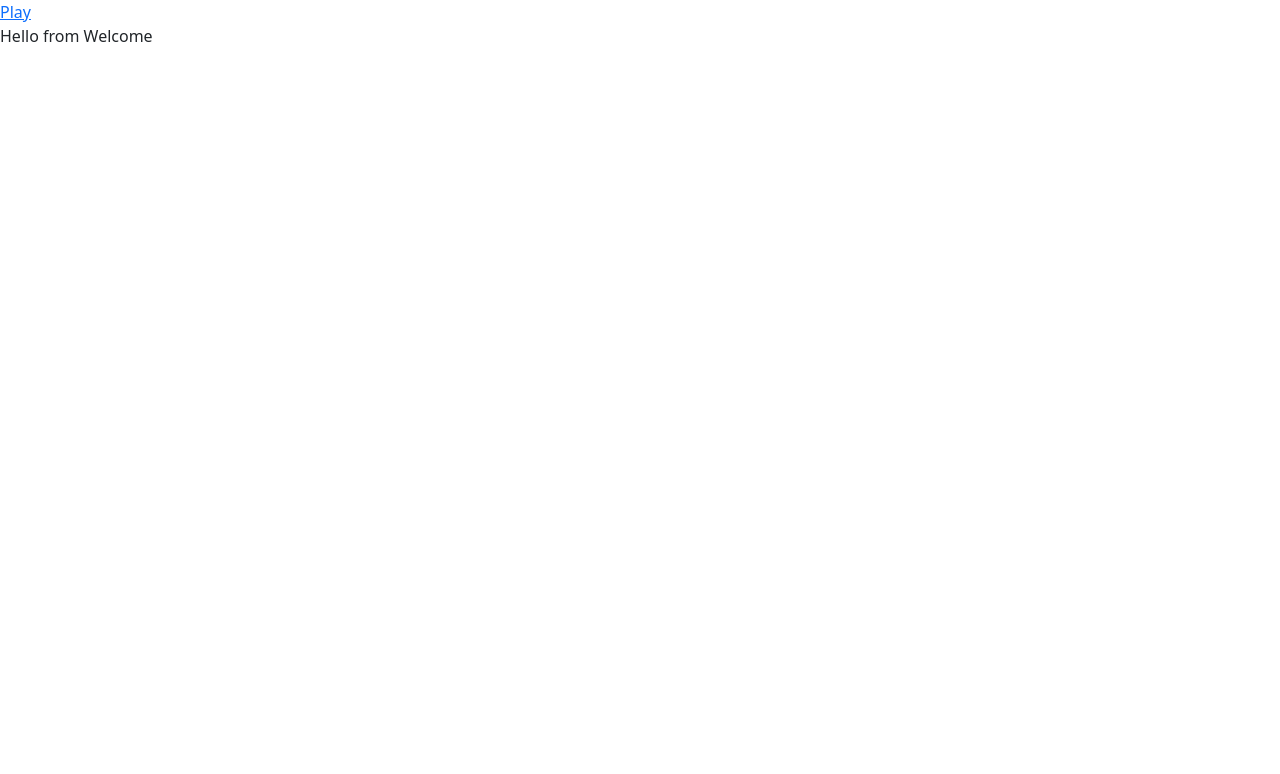
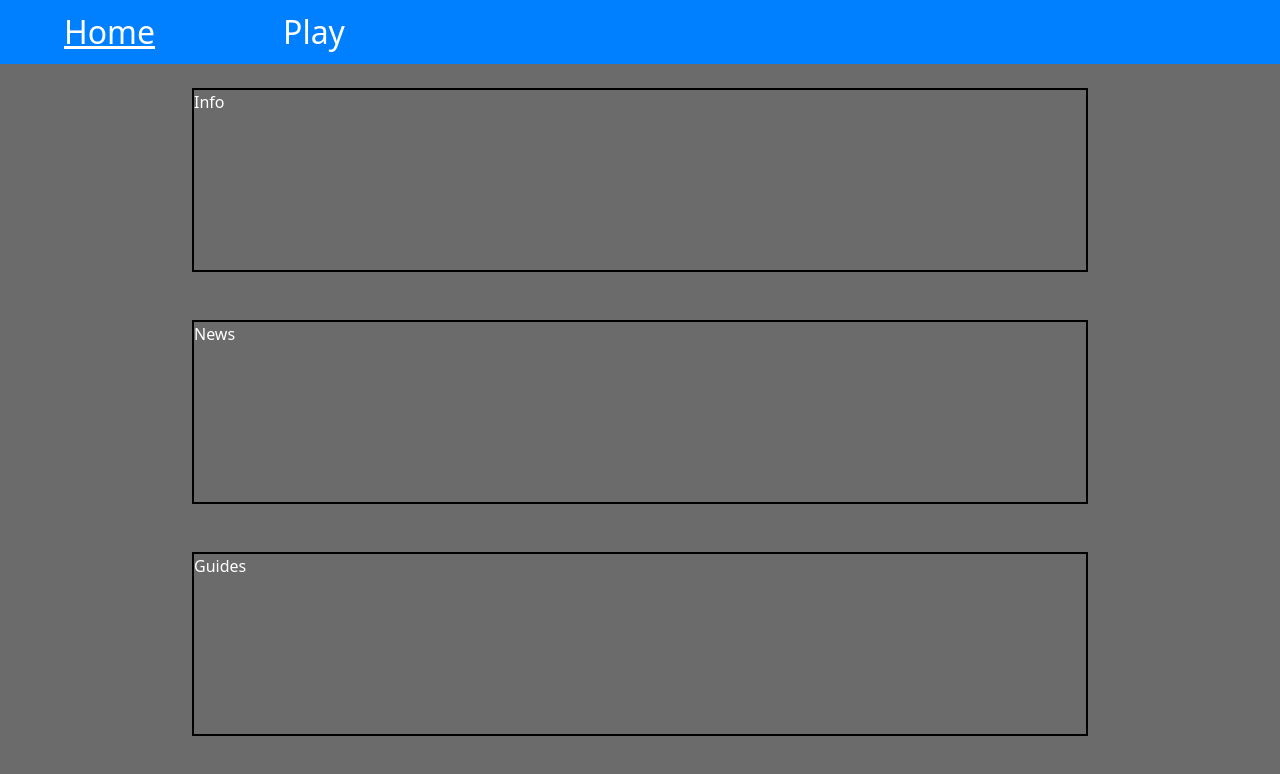
Before and after one commit to TuckTuckC/Precision-Trainer, a React (Create React App) app: page / in a window 1280 px wide. Shown: the top 774 px of the page. Built offline with nearby package versions, Linux system fonts and the light colour scheme.

Commit message:
added styles to welcome page

```diff
--- a/src/Components/Clicking/Clicking.css
+++ b/src/Components/Clicking/Clicking.css
@@ -1,3 +1,9 @@
+.container {
+    display: flex;
+    flex-direction: column;
+    align-items: center;
+}
+
 .playBoard {
     display: grid;
     grid-template-columns: 1fr 1fr 1fr 1fr 1fr 1fr 1fr 1fr 1fr 1fr;
@@ -8,3 +14,15 @@
     margin: 5vh 0 0 0;
     background-color: rgb(132, 132, 132);
 }
+
+.challenge {
+    position: absolute;
+    right: 0;
+    top: 0;
+    display: flex;
+    flex-direction: column;
+    align-items: center;
+    border: 0.2vh solid black;
+    padding: 0.7vw;
+    margin: 0.7vw;
+}
--- a/src/Components/Clicking/Clicking.js
+++ b/src/Components/Clicking/Clicking.js
@@ -13,7 +13,7 @@ function Clicking() {
     const [targetArray, setTargetArray] = useState([0, 1, 2, 3, 4, 5, 6, 7, 8, 9, 10, 11, 12, 13, 14, 15, 16, 17, 18, 19, 20, 21, 22, 23, 24, 25, 26, 27, 28, 29, 30, 31, 32, 33, 34, 35, 36, 37, 38, 39, 40, 41, 42, 43, 44, 45, 46, 47, 48, 49, 50, 51, 52, 53, 54, 55, 56, 57, 58, 59, 60, 61, 62, 63, 64, 65, 66, 67, 68, 69])
     const [spawnList, setSpawnList] = useState(
         Array.from(
-            {length: 5}, () => Math.floor(Math.random() * 69)
+            { length: 5 }, () => Math.floor(Math.random() * 69)
         )
     );
     const [newSpawnID, setNewSpawnID] = useState(null);
@@ -64,8 +64,12 @@ function Clicking() {
         <div>
             <h1 className="subtitle">Clicking</h1>
             <div className="container">
+                <div className='challenge'>
+                    <h4>CHALLENGE</h4>
+                    <h4>Beat the developer's highscore of 87</h4>
+                </div>
                 <p className="score">Score: {score}</p>
-            <Timer setPlaying = {setPlaying} startTimer = {startTimer} setStartTimer = {setStartTimer} time = {time} setTime = {setTime} />
+                <Timer setPlaying={setPlaying} startTimer={startTimer} setStartTimer={setStartTimer} time={time} setTime={setTime} />
                 <button onClick={() => startGame()} className="startBtn">Start</button>
                 <div className="playBoard">
                     {playing === true ? start() : null}
--- a/src/Components/NavBar/NavBar.js
+++ b/src/Components/NavBar/NavBar.js
@@ -1,13 +1,17 @@
 // Libraries
 import React from 'react';
+
+// Styles
+import './Navbar.css';
 
 //Components
 import Play from '../Play/Play';
 
 function NavBar() {
     return (
-        <div>
-            <a href="/play" onClick={<Play />}>Play</a>
+        <div className='navbar'>
+            <a className={`link ${window.location.pathname === '/' ? 'activeLink' : ''}`} href="/" onClick={<Play />}>Home</a>
+            <a className={`link ${window.location.pathname === '/play' ? 'activeLink' : ''}`}  href="/play" onClick={<Play />}>Play</a>
         </div>
     )
 }
--- /dev/null
+++ b/src/Components/NavBar/Navbar.css
@@ -0,0 +1,27 @@
+body {
+    background-color: rgb(107, 107, 107);
+    color: white;
+}
+
+.navbar {
+    background-color: rgb(0, 128, 255);
+    display: flex;
+    justify-content: flex-start;
+    height: 8vh;
+    font-size: 4vh;
+}
+
+.activeLink {
+    background-color: rgb(0, 128, 255) !important;
+    text-decoration: underline !important;
+}
+
+.link {
+    color: white;
+    text-decoration: none;
+    margin: 0 5vw 0 5vw;
+}
+
+.link:hover {
+    color: white;
+}
--- a/src/Components/Play/Play.css
+++ b/src/Components/Play/Play.css
@@ -20,3 +20,16 @@
     text-align: center;
     margin: 0 auto;
 }
+
+.startBtn {
+    text-decoration: none;
+    color: black;
+    background-color: rgb(0, 255, 170);
+    padding: 0.5vw;
+    border-radius: 1.3vh;
+}
+
+.startBtn:hover {
+    background-color: rgb(0, 217, 255);
+    color: black;
+}
--- a/src/Components/Play/Play.js
+++ b/src/Components/Play/Play.js
@@ -41,19 +41,19 @@ function Play() {
                     <h2>Clicking</h2>
                     <button className="cInfoBtn" onClick={() => moreInfo(cInfo)}>More Info</button>
                     <p className='cInfo' style={cShowing ? { visibility: 'visible' } : { visibility: 'hidden' }}>Hone your aim on multiple static targets</p>
-                    <a href="/clicking" onClick={<Clicking />}>Start Challenge</a>
+                    <a className='startBtn' href="/clicking"> Start Challenge</a>
                 </div>
                 <div className='scenario'>
                     <h2>Tacking</h2>
                     <button className="tInfoBtn" onClick={() => moreInfo(tInfo)}>More Info</button>
                     <p className='tInfo' style={tShowing ? { visibility: 'visible' } : { visibility: 'hidden' }}>Hone your aim on moving targets that are invincible</p>
-                    <button className="tPlayBtn">Start Challenge</button>
+                    <a className='startBtn' href="/tracking">Start Challenge</a>
                 </div>
                 <div className='scenario'>
                     <h2>Switching</h2>
                     <button className="sInfoBtn"  onClick={() => moreInfo(sInfo)}>More Info</button>
                     <p className='sInfo' style={sShowing ? { visibility: 'visible' } : { visibility: 'hidden' }}>Hone your aim on multiple moving tergets</p>
-                    <button className="sPlayBtn">Start Challenge</button>
+                    <a className='startBtn' href="/switching">Start Challenge</a>
                 </div>
             </div>
 
--- /dev/null
+++ b/src/Components/Welcome/Welcome.css
@@ -0,0 +1,23 @@
+.welcome {
+    display: flex;
+    flex-direction: column;
+    align-items: center;
+}
+
+.section {
+    height: 23vh;
+    width: 70vw;
+    margin: 3vh 0 3vh 0;
+}
+
+.info {
+    border: 0.3vh solid black;
+}
+
+.news {
+    border: 0.3vh solid black;
+}
+
+.guides {
+    border: 0.3vh solid black;
+}
--- a/src/Components/Welcome/Welcome.js
+++ b/src/Components/Welcome/Welcome.js
@@ -1,9 +1,13 @@
 import React from 'react'
+
+import './Welcome.css';
 
 function Welcome() {
     return (
-        <div>
-            Hello from Welcome
+        <div className='welcome'>
+            <div className="info section">Info</div>
+            <div className="news section">News</div>
+            <div className="guides section">Guides</div>
         </div>
     )
 }
```
Lines whose indentation alone changed are shown as unchanged.
